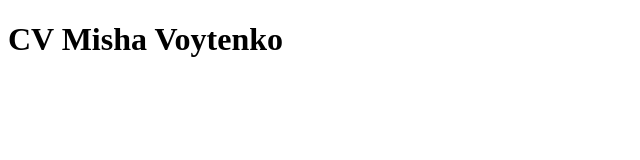
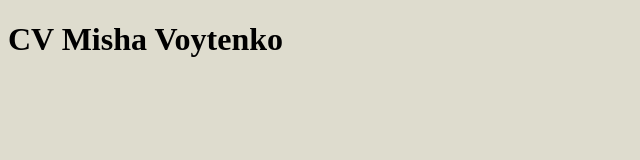
Before and after one commit to MishaVoytenko/02-cv, a plain HTML site: page index.html in a window 1280 px wide. Shown: the whole page, without its empty margins (0-640 px from the left). Drawn offline with Linux system fonts and the light colour scheme.

Commit message:
add style

```diff
--- a/index.html
+++ b/index.html
@@ -5,8 +5,13 @@
     <meta http-equiv="X-UA-Compatible" content="IE=edge">
     <meta name="viewport" content="width=device-width, initial-scale=1.0">
     <title>CV - Misha Voytenko</title>
+
+    <link rel="stylesheet" href="style.css">
 </head>
 <body>
     <h1>CV Misha Voytenko</h1>
+
+
+
 </body>
 </html>
--- /dev/null
+++ b/style.css
@@ -0,0 +1,3 @@
+body {
+    background: rgb(222, 220, 206);
+}
```
